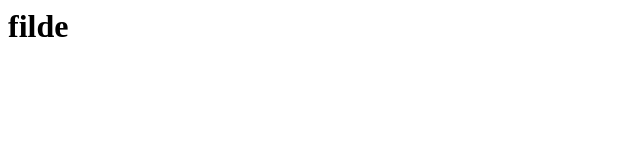
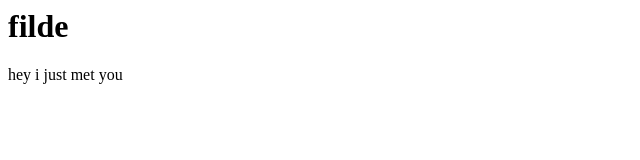
Before and after one commit to gkosmo/lewagon-test-101, a plain HTML site: page index.html in a window 1280 px wide. Shown: the whole page, without its empty margins (0-640 px from the left). Drawn offline with Linux system fonts and the light colour scheme.

Commit message:
hey second change

```diff
--- a/index.html
+++ b/index.html
@@ -2,5 +2,5 @@
 
 <body>
     <h1>filde</h1>
-
+    <p>  hey i just met you </p>
   </body>
```
